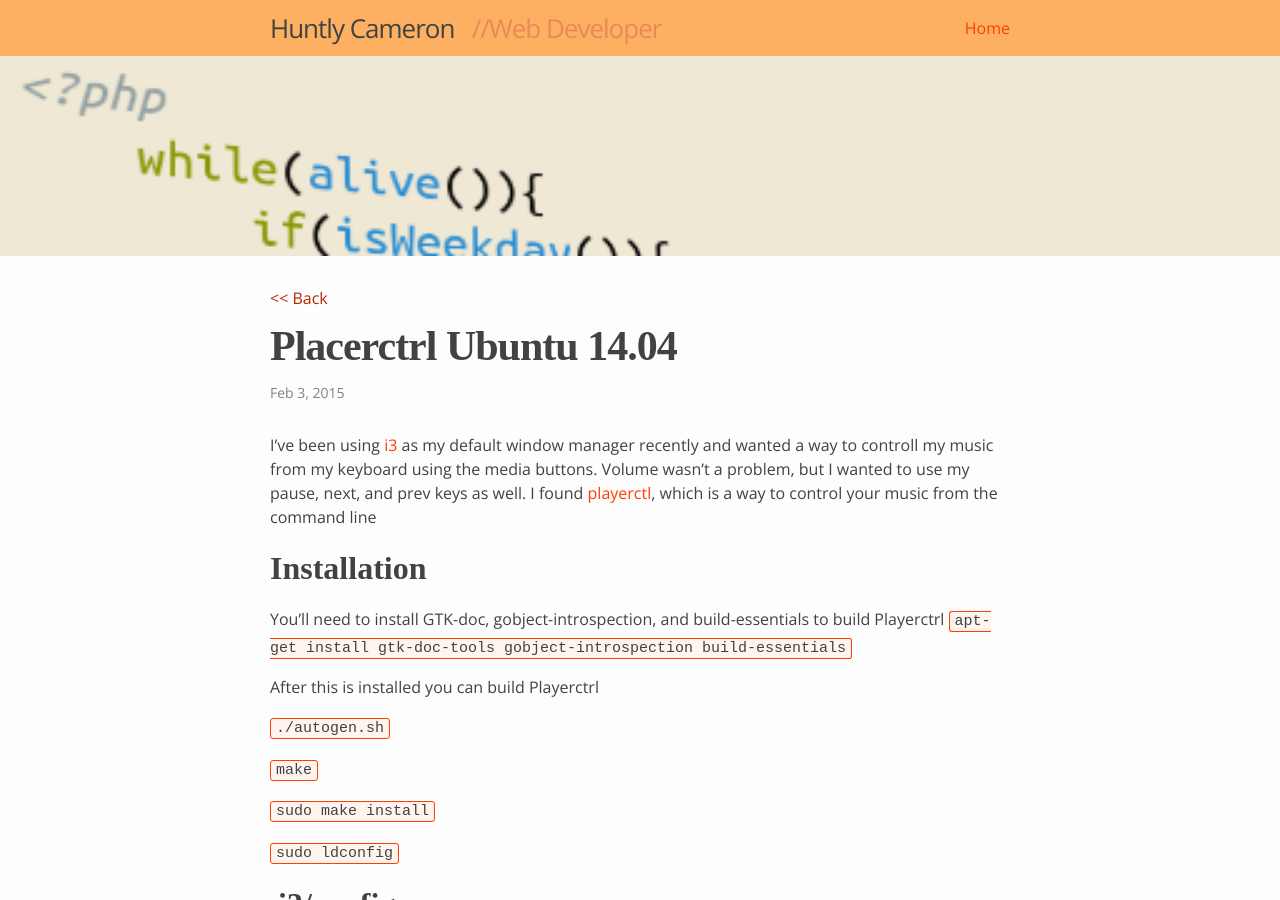
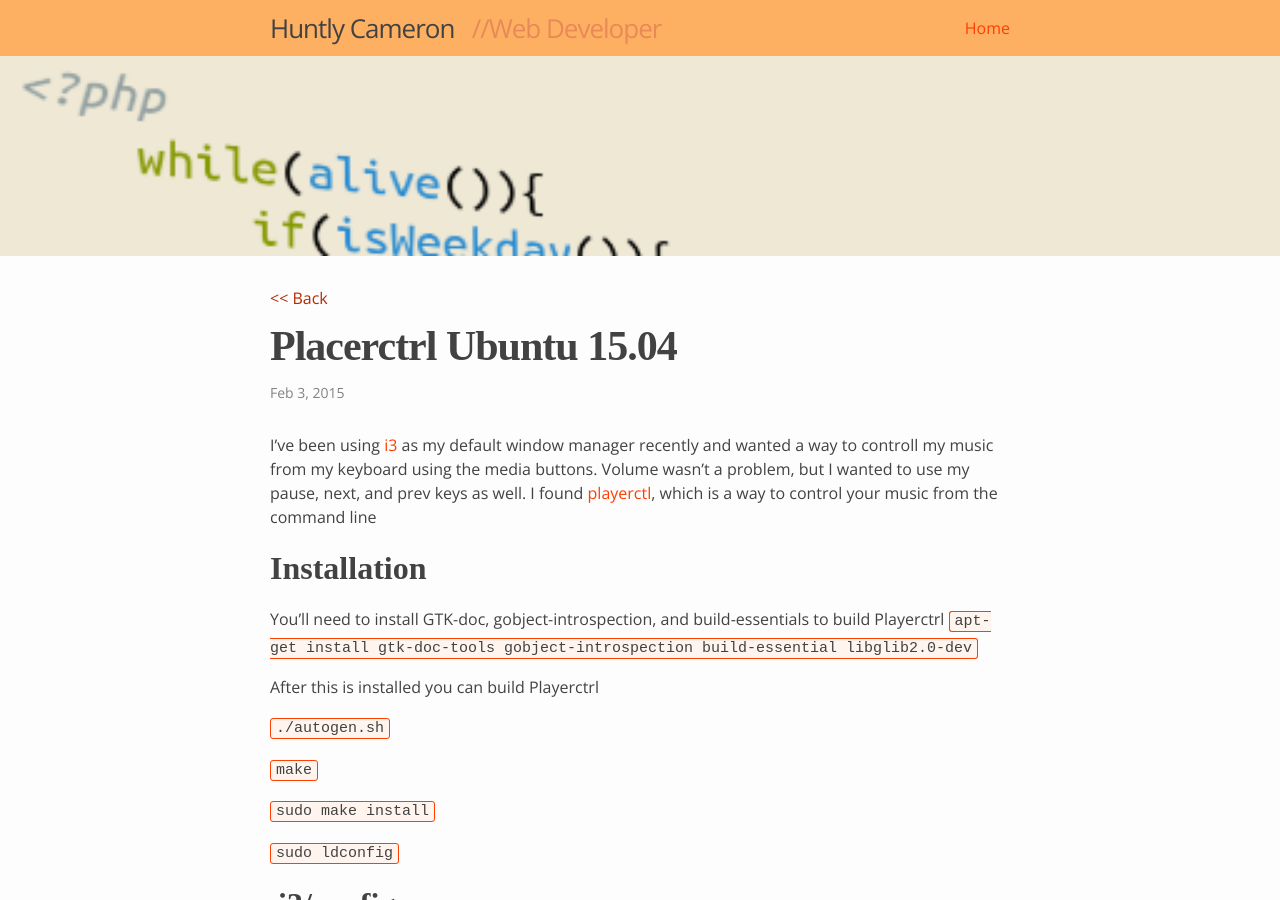
Before and after one commit to huntlyc/huntlyc.github.io, a Jekyll site: the page built from _posts/2015-02-03-playerctl-ubuntu-14-04.md, in a window 1280 px wide and 900 px high. Built offline with Jekyll 4.4.1, drawn with Linux system fonts in a browser that asks for light colours; some web fonts are replaced.

Commit message:
typo fix and updated for u15.04

````diff
--- a/_posts/2015-02-03-playerctl-ubuntu-14-04.md
+++ b/_posts/2015-02-03-playerctl-ubuntu-14-04.md
@@ -1,6 +1,6 @@
 ---
 layout: post
-title:  "Placerctrl Ubuntu 14.04"
+title:  "Placerctrl Ubuntu 15.04"
 date:   2015-02-03 11:08:29
 categories: Ubuntu, i3
 ---
@@ -10,7 +10,7 @@ Volume wasn't a problem, but I wanted to use my pause, next, and prev keys as we
 
 ## Installation
 You'll need to install GTK-doc, gobject-introspection, and build-essentials to build Playerctrl
-```apt-get install gtk-doc-tools gobject-introspection build-essentials```
+```apt-get install gtk-doc-tools gobject-introspection build-essential libglib2.0-dev```
 
 After this is installed you can build Playerctrl
 
````
